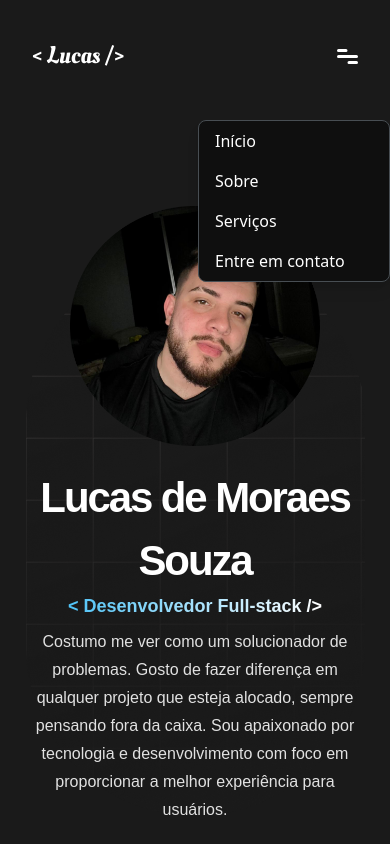
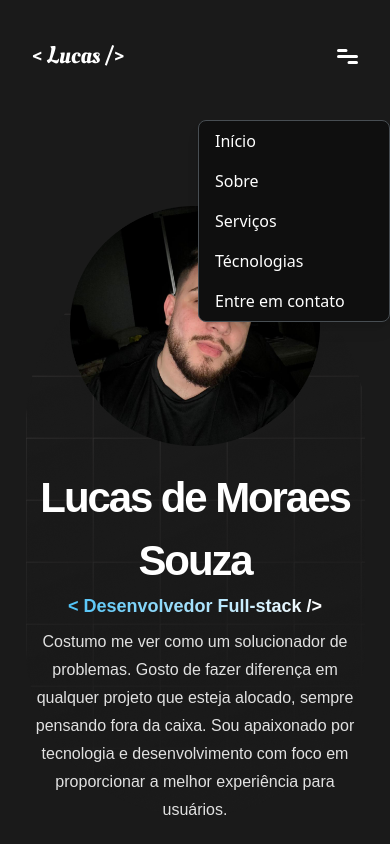
Before and after one commit to lucasmoraessouza/portfolio, a React (Vite) app: page / in a window 390 px wide. Both pictures are taken after a click on the icon 347 px from the left and 56 px from the top of the page. Shown: the top 844 px of the page. Built offline with nearby package versions, Linux system fonts and the light colour scheme.

Commit message:
:sparkles: feat: add spotify player

```diff
--- a/src/sections/Footer/index.tsx
+++ b/src/sections/Footer/index.tsx
@@ -5,16 +5,20 @@ import LinkedinIcon from "../../assets/icons/linkedin-icon";
 export function Footer() {
   return (
     <>
-      <div className="flex flex-row justify-between items-center w-full p-8">
+      <div className="flex md:flex-row flex-col justify-between items-center w-full p-8 gap-2">
         <span className="font-inter font-medium text-[#DEDEDE] md:text-[43px] text-lg ">
           Let's work together
         </span>
-        <button className="border-[#484E53] text-[#C9C9C9] border-[2px] rounded-[10px] h-[55px] px-4 bg-transparent flex items-center gap-2 text-xs">
-          <EmailIcon className="hidden md:block" />
-          lucas.msouza@hotmail.com
-        </button>
+        <iframe
+          className="bg-primary h-[90px] w-full md:w-[22%] brightness-90 saturate-0 border-[#484E53] border-2 rounded "
+          src="https://open.spotify.com/embed/track/3GZD6HmiNUhxXYf8Gch723?utm_source=generator&theme=0"
+          allowFullScreen
+          allow="autoplay; clipboard-write; encrypted-media; fullscreen; picture-in-picture"
+          loading="lazy"
+        ></iframe>
       </div>
       <div className="h-[1px] w-full bg-[#484E53]" />
+
       <div className="w-full flex flex-col justify-center items-center gap-4 p-8 md:flex-row-reverse md:justify-between">
         <div className="flex flex-row gap-5 items-center">
           <a href="https://www.instagram.com/moraesluc4s" target="_blank">
@@ -27,9 +31,12 @@ export function Footer() {
             <LinkedinIcon />
           </a>
         </div>
-        <span className="text-[#C9C9C9] text-xs ">
-          Lucas de Moraes © 2025 All rights reserved.
-        </span>
+
+        <div className="flex flex-col gap-4">
+          <span className="text-[#C9C9C9] text-xs">
+            Lucas de Moraes © 2025 All rights reserved.
+          </span>
+        </div>
       </div>
     </>
   );
--- a/src/sections/Header/index.tsx
+++ b/src/sections/Header/index.tsx
@@ -31,6 +31,9 @@ export function Header() {
         <a href="#what-i-do" className="hover:text-lightPrimary">
           Serviços
         </a>
+        <a href="#my-stacks" className="hover:text-lightPrimary">
+          Técnologias
+        </a>
       </div>
       <div className="hidden md:flex">
         <Button text="Contato" square />
@@ -61,6 +64,15 @@ export function Header() {
             </li>
             <li onClick={toggleMenu}>
               <a
+                href="#my-stacks"
+                className="block px-4 py-2 hover:bg-[#2A2A2A]"
+              >
+                Técnologias
+              </a>
+            </li>
+
+            <li onClick={toggleMenu}>
+              <a
                 href="#get-in-touch"
                 className="block px-4 py-2 hover:bg-[#2A2A2A]"
               >
```
